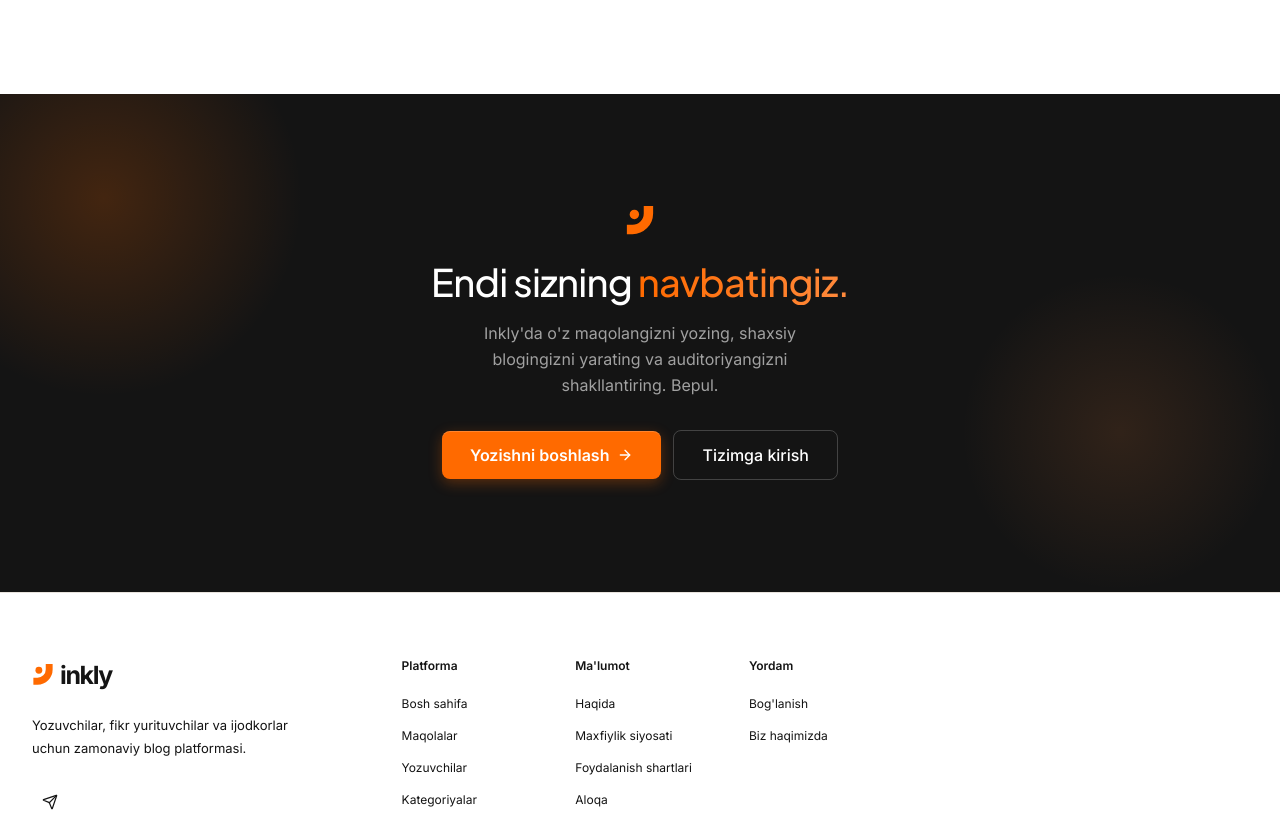
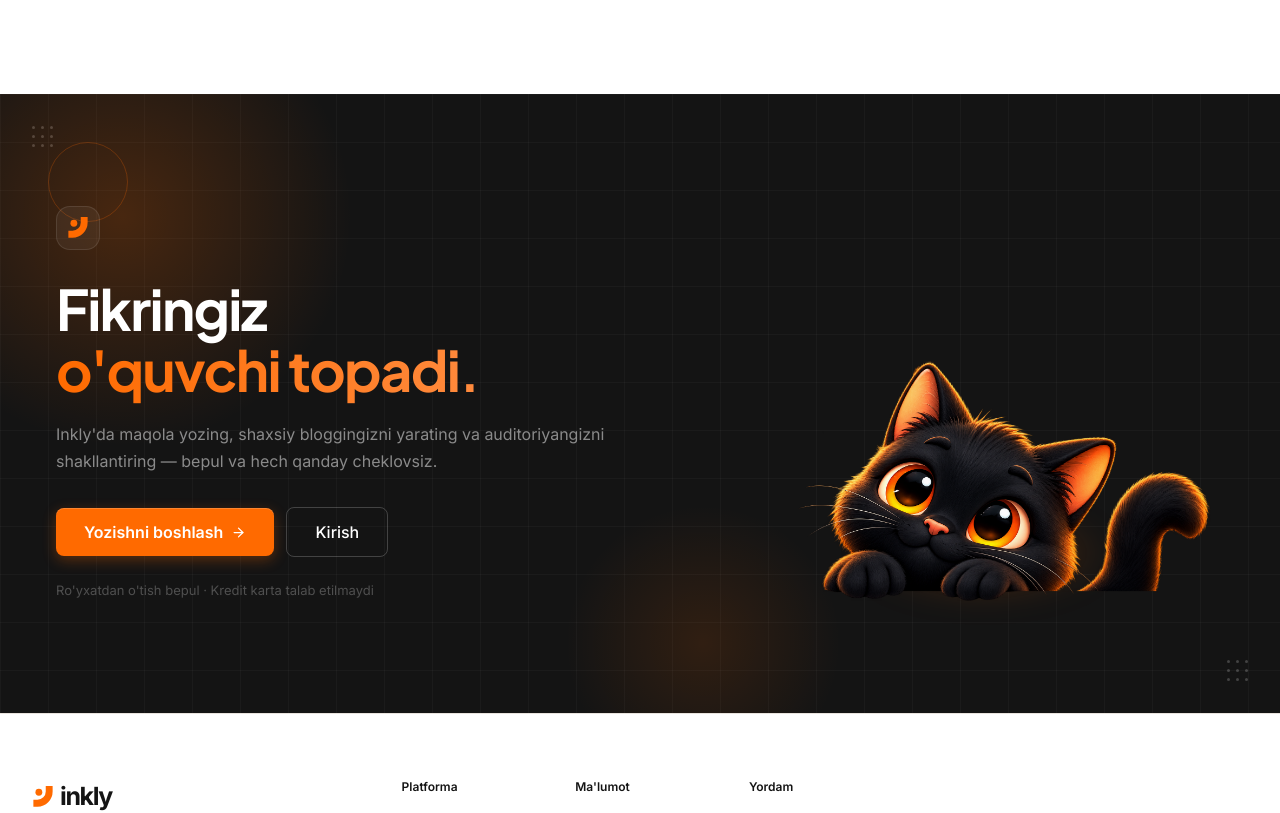
Before and after one commit to inklyuz/inkly_uz, a Next.js app: page / in a window 1280 px wide. Shown: the part 4200-5013 px from the top of the page. Built offline with nearby package versions, Linux system fonts and the light colour scheme; no server answers.

Commit message:
update cat section

```diff
--- a/components/landing/cta-section.tsx
+++ b/components/landing/cta-section.tsx
@@ -1,4 +1,5 @@
 import Link from "next/link"
+import Image from "next/image"
 import { ArrowRight } from "lucide-react"
 import { Container } from "@/components/layout/containers"
 import { Button } from "@/components/ui/button"
@@ -8,56 +9,131 @@ export function CtaSection() {
   return (
     <section
       aria-labelledby="cta-heading"
-      className="relative isolate overflow-hidden px-4 py-20 sm:px-6 sm:py-28"
-      style={{ background: "linear-gradient(150deg, var(--color-text-primary) 0%, var(--color-text-primary) 100%)" }}
+      className="relative isolate overflow-hidden bg-[#141414] px-4 py-20 sm:px-6 sm:py-28"
     >
-      {/* Ambient glows — same treatment as the login/register brand panel */}
+      {/* Grid tekstura */}
       <div
         aria-hidden="true"
-        className="pointer-events-none absolute -top-24 -left-24 h-[400px] w-[400px] rounded-full"
-        style={{ background: "radial-gradient(circle, rgba(255,106,0,0.20) 0%, transparent 70%)" }}
+        className="pointer-events-none absolute inset-0"
+        style={{
+          backgroundImage:
+            "linear-gradient(rgba(255,255,255,0.03) 1px, transparent 1px), linear-gradient(90deg, rgba(255,255,255,0.03) 1px, transparent 1px)",
+          backgroundSize: "48px 48px",
+        }}
       />
+
+      {/* Nuqtalar — chap yuqori */}
+      <div aria-hidden="true" className="pointer-events-none absolute top-8 left-8 grid grid-cols-3 gap-[6px]">
+        {Array.from({ length: 9 }).map((_, i) => (
+          <div key={i} className="h-[3px] w-[3px] rounded-full bg-white/20" />
+        ))}
+      </div>
+
+      {/* Nuqtalar — o'ng pastki */}
+      <div aria-hidden="true" className="pointer-events-none absolute bottom-8 right-8 grid grid-cols-3 gap-[6px]">
+        {Array.from({ length: 9 }).map((_, i) => (
+          <div key={i} className="h-[3px] w-[3px] rounded-full bg-white/20" />
+        ))}
+      </div>
+
+      {/* Glow — chap */}
       <div
         aria-hidden="true"
-        className="pointer-events-none absolute bottom-0 right-0 h-[320px] w-[320px] rounded-full"
-        style={{ background: "radial-gradient(circle, rgba(255,138,61,0.12) 0%, transparent 70%)" }}
+        className="pointer-events-none absolute -top-32 -left-32 h-[500px] w-[500px] rounded-full"
+        style={{ background: "radial-gradient(circle, rgba(255,106,0,0.22) 0%, transparent 65%)" }}
+      />
+
+      {/* Glow — o'ng pastki */}
+      <div
+        aria-hidden="true"
+        className="pointer-events-none absolute -bottom-20 right-1/3 h-[300px] w-[300px] rounded-full"
+        style={{ background: "radial-gradient(circle, rgba(255,106,0,0.12) 0%, transparent 65%)" }}
+      />
+
+      {/* Aylana dekoratsiya — chap */}
+      <div
+        aria-hidden="true"
+        className="pointer-events-none absolute top-12 left-12 h-20 w-20 rounded-full border border-[rgba(255,106,0,0.25)]"
       />
 
       <Container variant="marketing" className="relative z-10">
-        <div className="mx-auto flex max-w-xl flex-col items-center text-center">
-          <LogoMark size={30} className="text-white" />
+        <div className="flex flex-col items-start gap-12 lg:flex-row lg:items-end lg:justify-between">
+
+          {/* Chap — kontent */}
+          <div className="flex max-w-xl flex-col items-start">
+
+            {/* LogoMark */}
+            <div className="mb-7 flex h-11 w-11 items-center justify-center rounded-xl border border-white/10 bg-white/5">
+              <LogoMark size={22} className="text-[var(--color-inkly-orange)]" />
+            </div>
+
+            {/* Sarlavha */}
             <h2
               id="cta-heading"
-            className="font-display mt-6 text-[28px] font-medium leading-[1.15] tracking-[-0.02em] text-balance text-white sm:text-[34px] lg:text-[38px]"
+              className="font-display text-[36px] font-bold leading-[1.1] tracking-[-0.03em] text-white text-balance sm:text-[48px] lg:text-[56px]"
             >
-            Endi sizning{" "}
+              Fikringiz
+              <br />
               <span
                 style={{
-                background: "linear-gradient(90deg, var(--color-inkly-orange), var(--color-inkly-coral))",
+                  background: "linear-gradient(90deg, var(--color-inkly-orange) 0%, var(--color-inkly-coral) 100%)",
                   WebkitBackgroundClip: "text",
                   WebkitTextFillColor: "transparent",
                 }}
               >
-              navbatingiz.
+                o&apos;quvchi topadi.
               </span>
             </h2>
-          <p className="mt-4 max-w-sm text-[15px] leading-relaxed text-white/60 sm:text-base">
-            Inkly&apos;da o&apos;z maqolangizni yozing, shaxsiy blogingizni yarating va auditoriyangizni shakllantiring. Bepul.
+
+            {/* Tavsif */}
+            <p className="mt-5 text-[15px] leading-[1.7] text-white/50 sm:text-[16px]">
+              Inkly&apos;da maqola yozing, shaxsiy bloggingizni yarating va
+              auditoriyangizni shakllantiring — bepul va hech qanday cheklovsiz.
             </p>
 
-          <div className="mt-8 flex flex-col items-center gap-3 sm:flex-row">
+            {/* Tugmalar */}
+            <div className="mt-8 flex flex-col gap-3 sm:flex-row sm:items-center">
               <Link href="/register">
-              <Button variant="primary" size="lg" className="gap-2">
+                <Button variant="primary" size="lg" className="gap-2 px-7">
                   Yozishni boshlash
-                <ArrowRight size={16} />
+                  <ArrowRight size={15} />
                 </Button>
               </Link>
               <Link href="/login">
-              <Button variant="onDark" size="lg">
-                Tizimga kirish
+                <Button variant="onDark" size="lg" className="px-7">
+                  Kirish
                 </Button>
               </Link>
             </div>
+
+            {/* Ishonch matni */}
+            <p className="mt-6 text-[13px] text-white/25">
+              Ro&apos;yxatdan o&apos;tish bepul · Kredit karta talab etilmaydi
+            </p>
+          </div>
+
+          {/* O'ng — mushuk rasmi */}
+          <div className="relative flex-shrink-0 self-end lg:self-auto">
+            {/* Pastki glow mushuk ostida */}
+            <div
+              aria-hidden="true"
+              className="absolute bottom-0 left-1/2 h-24 w-64 -translate-x-1/2"
+              style={{
+                background: "radial-gradient(ellipse, rgba(255,106,0,0.35) 0%, transparent 70%)",
+                filter: "blur(16px)",
+              }}
+            />
+            <Image
+              src="/cat.png"
+              alt=""
+              aria-hidden="true"
+              width={520}
+              height={420}
+              className="relative z-10 w-[280px] select-none sm:w-[380px] lg:w-[480px]"
+              priority
+            />
+          </div>
+
         </div>
       </Container>
     </section>
```
Also changed, not shown: public/cat.png (added). Lines whose indentation alone changed are shown as unchanged.
